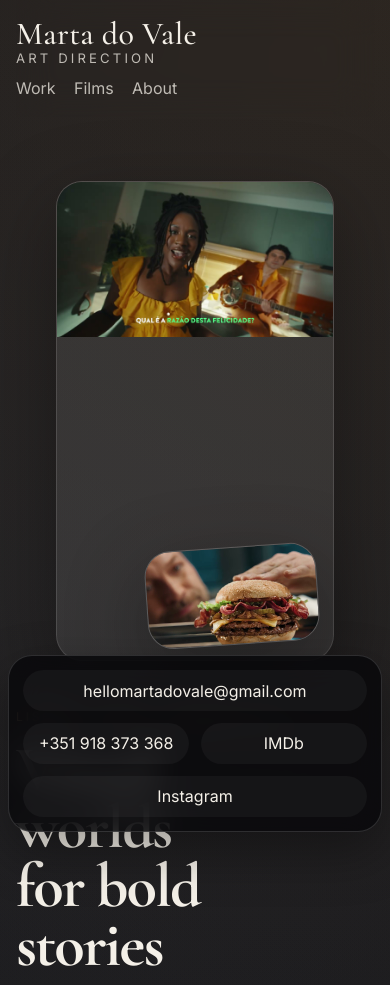
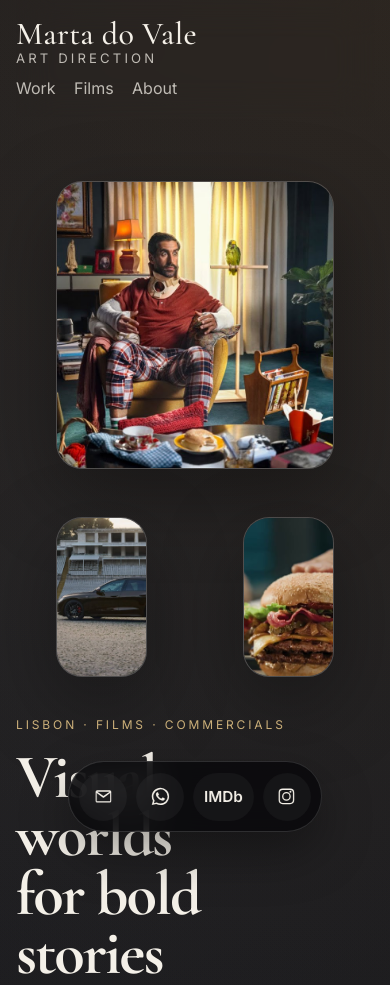
Before and after one commit to donna-og/marta-do-vale-portfolio, a plain HTML site: page index.html in a window 390 px wide. Shown: the top 985 px of the page. Drawn offline with nearby package versions, Linux system fonts and the light colour scheme.

Commit message:
Improve mobile hero and icon contact dock

```diff
--- a/index.html
+++ b/index.html
@@ -43,11 +43,16 @@
       <section class="hero section">
         <div class="hero-media">
           <figure class="hero-frame hero-frame-main">
-            <img src="assets/images/hero-living-room.jpg" alt="Layered living room set with warm practical lighting" />
+            <img src="assets/images/candle-table.jpg" alt="Warm ensemble scene with cinematic art direction" />
           </figure>
-          <figure class="hero-frame hero-frame-float">
-            <img src="assets/images/hero-neon-stage.jpg" alt="Neon-lit set design with sculptural arch" />
-          </figure>
+          <div class="hero-stack-secondary">
+            <figure class="hero-frame hero-frame-secondary">
+              <img src="assets/images/food-still.jpg" alt="Stylised commercial close-up with strong texture" />
+            </figure>
+            <figure class="hero-frame hero-frame-secondary hero-frame-accent">
+              <img src="assets/images/hero-neon-stage.jpg" alt="Neon-lit set design with sculptural arch" />
+            </figure>
+          </div>
         </div>
 
         <div class="hero-copy">
@@ -156,11 +161,19 @@
       </section>
     </main>
 
-    <div class="contact-dock" id="contact">
-      <a href="mailto:hellomartadovale@gmail.com">hellomartadovale@gmail.com</a>
-      <a href="https://api.whatsapp.com/send?phone=351918373368" target="_blank" rel="noreferrer">+351 918 373 368</a>
-      <a href="https://www.imdb.com/name/nm6185805/" target="_blank" rel="noreferrer">IMDb</a>
-      <a href="https://www.instagram.com/martaddovale/" target="_blank" rel="noreferrer">Instagram</a>
+    <div class="contact-dock" id="contact" aria-label="Contact links">
+      <a class="contact-icon" href="mailto:hellomartadovale@gmail.com" aria-label="Email Marta">
+        <svg viewBox="0 0 24 24" aria-hidden="true"><path d="M3 6.75A1.75 1.75 0 0 1 4.75 5h14.5A1.75 1.75 0 0 1 21 6.75v10.5A1.75 1.75 0 0 1 19.25 19H4.75A1.75 1.75 0 0 1 3 17.25V6.75Zm1.9-.25L12 11.56l7.1-5.06H4.9Zm14.6 11a.25.25 0 0 0 .25-.25V8.2l-7.31 5.22a.75.75 0 0 1-.88 0L4.25 8.2v9.05c0 .14.11.25.25.25h14.99Z" fill="currentColor"/></svg>
+      </a>
+      <a class="contact-icon" href="https://api.whatsapp.com/send?phone=351918373368" target="_blank" rel="noreferrer" aria-label="Call or WhatsApp Marta">
+        <svg viewBox="0 0 24 24" aria-hidden="true"><path d="M19.05 4.94A9.9 9.9 0 0 0 12.02 2C6.51 2 2.03 6.48 2.03 12c0 1.77.46 3.5 1.34 5.02L2 22l5.11-1.34A9.93 9.93 0 0 0 12.02 22C17.53 22 22 17.52 22 12c0-2.67-1.04-5.18-2.95-7.06ZM12.02 20.3a8.24 8.24 0 0 1-4.2-1.15l-.3-.18-3.03.8.81-2.96-.2-.31A8.23 8.23 0 1 1 20.3 12a8.3 8.3 0 0 1-8.28 8.3Zm4.53-6.2c-.25-.13-1.49-.74-1.72-.82-.23-.09-.4-.13-.57.13-.17.25-.66.82-.81.99-.15.17-.3.19-.55.06-.25-.13-1.07-.39-2.04-1.25-.75-.67-1.26-1.5-1.4-1.75-.15-.25-.02-.38.11-.51.12-.12.25-.3.38-.45.13-.15.17-.25.25-.42.08-.17.04-.32-.02-.45-.06-.13-.57-1.37-.78-1.87-.2-.49-.41-.42-.57-.43h-.49c-.17 0-.45.06-.68.32s-.89.87-.89 2.13.91 2.47 1.04 2.64c.13.17 1.79 2.73 4.33 3.82.6.26 1.07.41 1.44.52.61.19 1.16.16 1.6.1.49-.07 1.49-.61 1.7-1.2.21-.59.21-1.09.15-1.19-.06-.1-.23-.16-.48-.29Z" fill="currentColor"/></svg>
+      </a>
+      <a class="contact-icon contact-icon-imdb" href="https://www.imdb.com/name/nm6185805/" target="_blank" rel="noreferrer" aria-label="Marta on IMDb">
+        <span>IMDb</span>
+      </a>
+      <a class="contact-icon" href="https://www.instagram.com/martaddovale/" target="_blank" rel="noreferrer" aria-label="Marta on Instagram">
+        <svg viewBox="0 0 24 24" aria-hidden="true"><path d="M7.75 3h8.5A4.75 4.75 0 0 1 21 7.75v8.5A4.75 4.75 0 0 1 16.25 21h-8.5A4.75 4.75 0 0 1 3 16.25v-8.5A4.75 4.75 0 0 1 7.75 3Zm0 1.5A3.25 3.25 0 0 0 4.5 7.75v8.5a3.25 3.25 0 0 0 3.25 3.25h8.5a3.25 3.25 0 0 0 3.25-3.25v-8.5a3.25 3.25 0 0 0-3.25-3.25h-8.5Zm8.88 1.12a1.13 1.13 0 1 1 0 2.26 1.13 1.13 0 0 1 0-2.26ZM12 7a5 5 0 1 1 0 10 5 5 0 0 1 0-10Zm0 1.5A3.5 3.5 0 1 0 12 15.5 3.5 3.5 0 0 0 12 8.5Z" fill="currentColor"/></svg>
+      </a>
     </div>
 
     <div class="video-modal" hidden>
--- a/styles.css
+++ b/styles.css
@@ -118,8 +118,16 @@ button { font: inherit; }
 }
 
 .hero-media {
-  position: relative;
-  min-height: 42rem;
+  display: grid;
+  grid-template-columns: 1.2fr 0.8fr;
+  gap: 1rem;
+  align-items: stretch;
+  min-height: 34rem;
+}
+.hero-stack-secondary {
+  display: grid;
+  grid-template-rows: 1fr 1fr;
+  gap: 1rem;
 }
 .hero-frame {
   overflow: hidden;
@@ -128,17 +136,15 @@ button { font: inherit; }
   box-shadow: var(--shadow);
   background: var(--panel);
 }
-.hero-frame img { height: 100%; object-fit: cover; }
+.hero-frame img { width: 100%; height: 100%; object-fit: cover; }
 .hero-frame-main {
-  height: 100%;
-  min-height: 42rem;
+  min-height: 34rem;
 }
-.hero-frame-float {
-  position: absolute;
-  right: -2.5rem;
-  bottom: 2rem;
-  width: 40%;
-  transform: rotate(-4deg);
+.hero-frame-secondary {
+  min-height: 16.5rem;
+}
+.hero-frame-accent {
+  transform: translateY(1rem);
 }
 
 .montage-grid {
@@ -255,25 +261,41 @@ button { font: inherit; }
   transform: translateX(-50%);
   z-index: 30;
   display: flex;
-  flex-wrap: wrap;
+  align-items: center;
   justify-content: center;
   gap: 0.75rem;
-  width: min(calc(100% - 1rem), 980px);
-  padding: 0.9rem;
+  width: fit-content;
+  max-width: calc(100% - 1rem);
+  padding: 0.8rem;
   border-radius: 999px;
   border: 1px solid rgba(255,255,255,0.14);
   background: rgba(8,8,10,0.82);
   backdrop-filter: blur(16px);
   box-shadow: 0 20px 50px rgba(0,0,0,0.35);
 }
-.contact-dock a {
-  padding: 0.65rem 0.95rem;
+.contact-icon {
+  width: 3.4rem;
+  height: 3.4rem;
+  display: inline-flex;
+  align-items: center;
+  justify-content: center;
   border-radius: 999px;
   background: rgba(255,255,255,0.04);
   color: var(--text);
-  white-space: nowrap;
+  flex: 0 0 auto;
 }
-.contact-dock a:hover {
+.contact-icon svg {
+  width: 1.3rem;
+  height: 1.3rem;
+}
+.contact-icon-imdb {
+  width: auto;
+  min-width: 4.2rem;
+  padding: 0 1rem;
+  font-weight: 600;
+  font-size: 0.95rem;
+}
+.contact-icon:hover {
   background: rgba(255,255,255,0.1);
 }
 
@@ -322,28 +344,44 @@ button { font: inherit; }
     grid-template-columns: 1fr;
   }
 
-  .hero-frame-float {
-    right: 1rem;
-    width: 42%;
-  }
-
   .film-grid { grid-template-columns: repeat(2, 1fr); }
 }
 
 @media (max-width: 760px) {
-  body { padding-bottom: 9rem; }
+  body { padding-bottom: 7.5rem; }
   .site-header { flex-direction: column; align-items: flex-start; gap: 0.8rem; }
-  .hero { min-height: auto; }
+  .hero { min-height: auto; gap: 1.5rem; }
   .hero h1 { font-size: clamp(3.4rem, 16vw, 5rem); }
-  .hero-media { min-height: 30rem; }
-  .hero-frame-main { min-height: 30rem; }
-  .hero-frame-float { width: 48%; bottom: 1rem; }
+  .hero-media {
+    grid-template-columns: 1fr;
+    min-height: auto;
+  }
+  .hero-stack-secondary {
+    grid-template-columns: 1fr 1fr;
+    grid-template-rows: none;
+  }
+  .hero-frame-main { min-height: 18rem; }
+  .hero-frame-secondary { min-height: 10rem; }
+  .hero-frame-accent { transform: none; }
   .montage-grid,
   .film-grid { grid-template-columns: 1fr; display: grid; }
   .montage-card,
   .montage-card.large,
   .montage-card.tall,
   .montage-card.wide { grid-column: auto; grid-row: auto; min-height: 16rem; }
-  .contact-dock { border-radius: 24px; bottom: 0.75rem; }
-  .contact-dock a { flex: 1 1 calc(50% - 0.75rem); text-align: center; }
+  .contact-dock {
+    width: auto;
+    padding: 0.65rem;
+    gap: 0.55rem;
+    border-radius: 999px;
+    bottom: 0.75rem;
+  }
+  .contact-icon {
+    width: 3rem;
+    height: 3rem;
+  }
+  .contact-icon-imdb {
+    min-width: 3.8rem;
+    padding: 0 0.85rem;
+  }
 }
```
